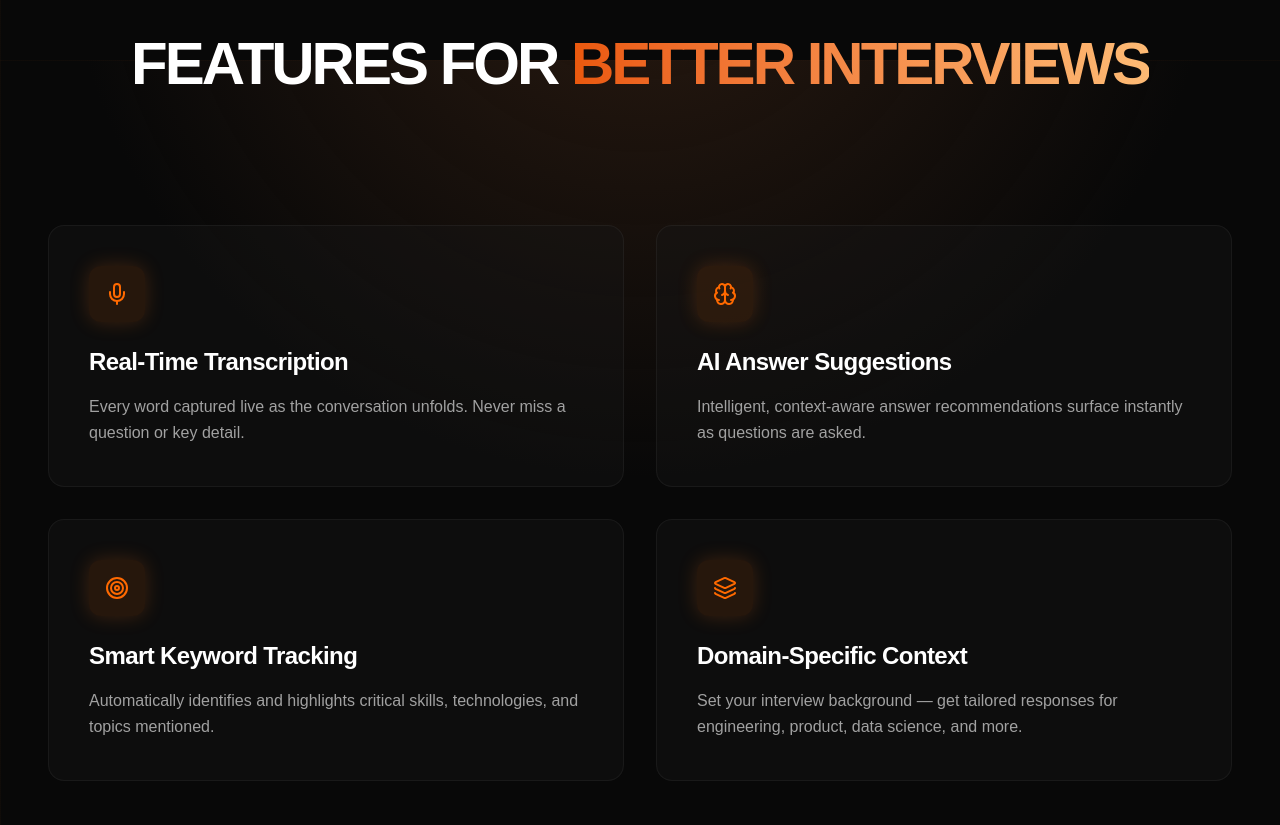
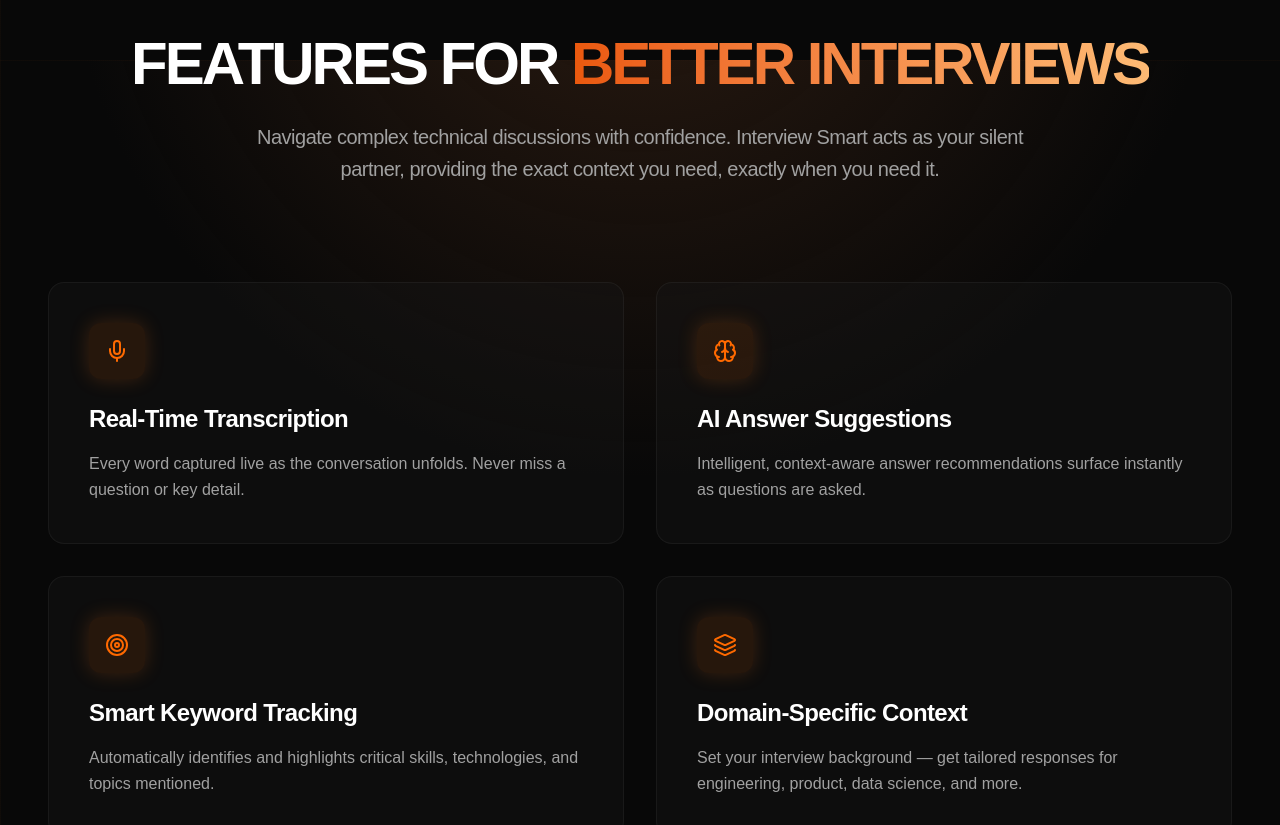
Before and after one commit to avinash967/interview-smart, a Next.js app: page / in a window 1280 px wide. Shown: the part 2340-3165 px from the top of the page. Built offline with nearby package versions, Linux system fonts and the light colour scheme.

Commit message:
Add descriptive subtitle to Features section

```diff
--- a/src/components/Features.tsx
+++ b/src/components/Features.tsx
@@ -43,9 +43,12 @@
         <section id="features" className="w-full bg-transparent py-40 px-6 md:px-12 relative flex flex-col items-center">
             <div className="max-w-[1200px] w-full mx-auto">
                 <div className="flex flex-col items-center text-center mb-24 w-full overflow-visible">
-                    <h2 className="text-4xl md:text-6xl font-black tracking-tighter mb-8 w-full leading-[1.1] text-center text-white uppercase whitespace-nowrap overflow-visible">
+                    <h2 className="text-4xl md:text-6xl font-black tracking-tighter mb-6 w-full leading-[1.1] text-center text-white uppercase whitespace-nowrap overflow-visible">
                         Features for <span className="text-transparent bg-clip-text bg-gradient-to-r from-[#ea580c] to-[#fdba74]">better interviews</span>
                     </h2>
+                    <p className="text-neutral-400 text-lg md:text-xl font-medium max-w-3xl tracking-tight leading-relaxed">
+                        Navigate complex technical discussions with confidence. Interview Smart acts as your silent partner, providing the exact context you need, exactly when you need it.
+                    </p>
                 </div>
 
                 <div className="grid grid-cols-1 md:grid-cols-2 auto-rows-auto gap-6 md:gap-8">
```
